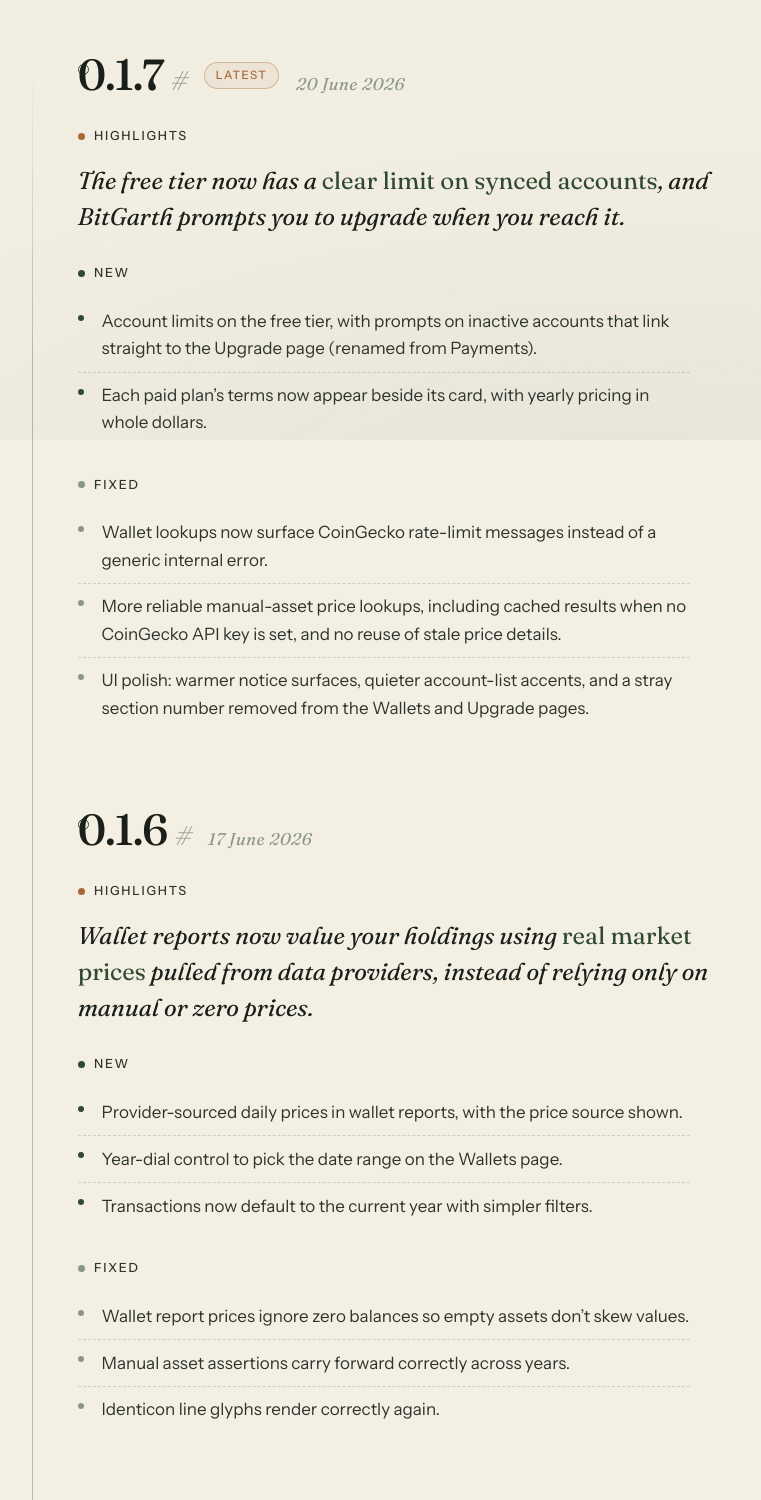
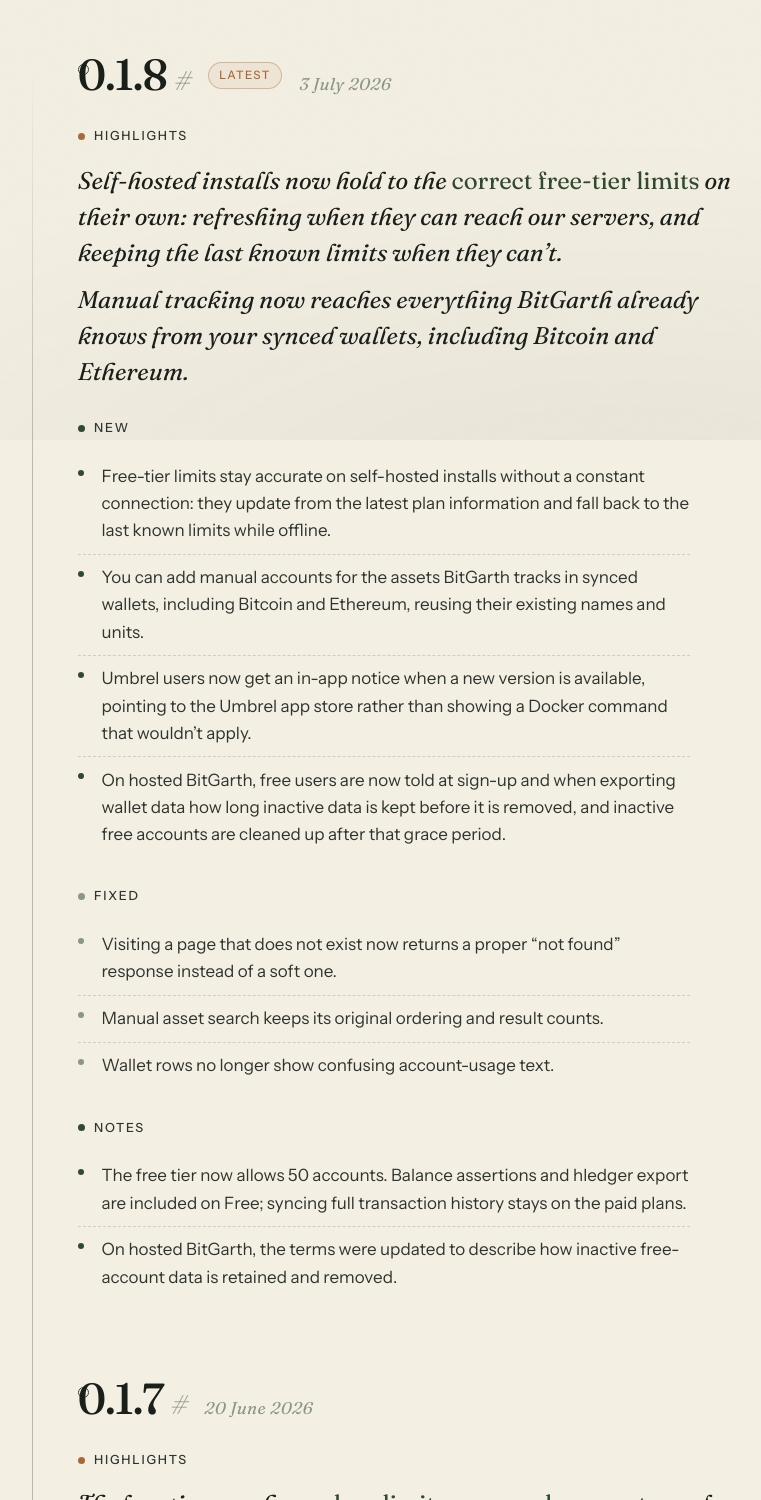
Before and after one commit to BitGarth/bitgarth-landing, a website: page releases.html in a window 1280 px wide. Shown: the part 360-1860 px from the top of the page, without its empty margins (16-777 px from the left). Drawn offline with Linux system fonts and the light colour scheme.

Commit message:
Release notes for v0.1.8

```diff
--- a/releases.html
+++ b/releases.html
@@ -302,13 +302,56 @@
                Groups: highlights → new → fixed (omit any that are empty).
                ════════════════════════════════════════════════════════════════ -->
 
+          <article class="release" id="0.1.8">
+            <header class="release-head">
+              <h2 class="release-version">
+                0.1.8
+                <a class="release-anchor" href="#0.1.8" aria-label="Copy link to version 0.1.8">#</a>
+              </h2>
+              <span class="latest-tag">Latest</span>
+              <p class="release-date">3 July 2026</p>
+            </header>
+
+            <section class="change-group highlights">
+              <h3>Highlights</h3>
+              <p class="highlight">Self-hosted installs now hold to the <em>correct free-tier limits</em> on their own: refreshing when they can reach our servers, and keeping the last known limits when they can&rsquo;t.</p>
+              <p class="highlight">Manual tracking now reaches everything BitGarth already knows from your synced wallets, including Bitcoin and Ethereum.</p>
+            </section>
+
+            <section class="change-group new">
+              <h3>New</h3>
+              <ul class="change-list">
+                <li>Free-tier limits stay accurate on self-hosted installs without a constant connection: they update from the latest plan information and fall back to the last known limits while offline.</li>
+                <li>You can add manual accounts for the assets BitGarth tracks in synced wallets, including Bitcoin and Ethereum, reusing their existing names and units.</li>
+                <li>Umbrel users now get an in-app notice when a new version is available, pointing to the Umbrel app store rather than showing a Docker command that wouldn&rsquo;t apply.</li>
+                <li>On hosted BitGarth, free users are now told at sign-up and when exporting wallet data how long inactive data is kept before it is removed, and inactive free accounts are cleaned up after that grace period.</li>
+              </ul>
+            </section>
+
+            <section class="change-group fixed">
+              <h3>Fixed</h3>
+              <ul class="change-list">
+                <li>Visiting a page that does not exist now returns a proper &ldquo;not found&rdquo; response instead of a soft one.</li>
+                <li>Manual asset search keeps its original ordering and result counts.</li>
+                <li>Wallet rows no longer show confusing account-usage text.</li>
+              </ul>
+            </section>
+
+            <section class="change-group notes">
+              <h3>Notes</h3>
+              <ul class="change-list">
+                <li>The free tier now allows 50 accounts. Balance assertions and hledger export are included on Free; syncing full transaction history stays on the paid plans.</li>
+                <li>On hosted BitGarth, the terms were updated to describe how inactive free-account data is retained and removed.</li>
+              </ul>
+            </section>
+          </article>
+
           <article class="release" id="0.1.7">
             <header class="release-head">
               <h2 class="release-version">
                 0.1.7
                 <a class="release-anchor" href="#0.1.7" aria-label="Copy link to version 0.1.7">#</a>
               </h2>
-              <span class="latest-tag">Latest</span>
               <p class="release-date">20 June 2026</p>
             </header>
 
```
